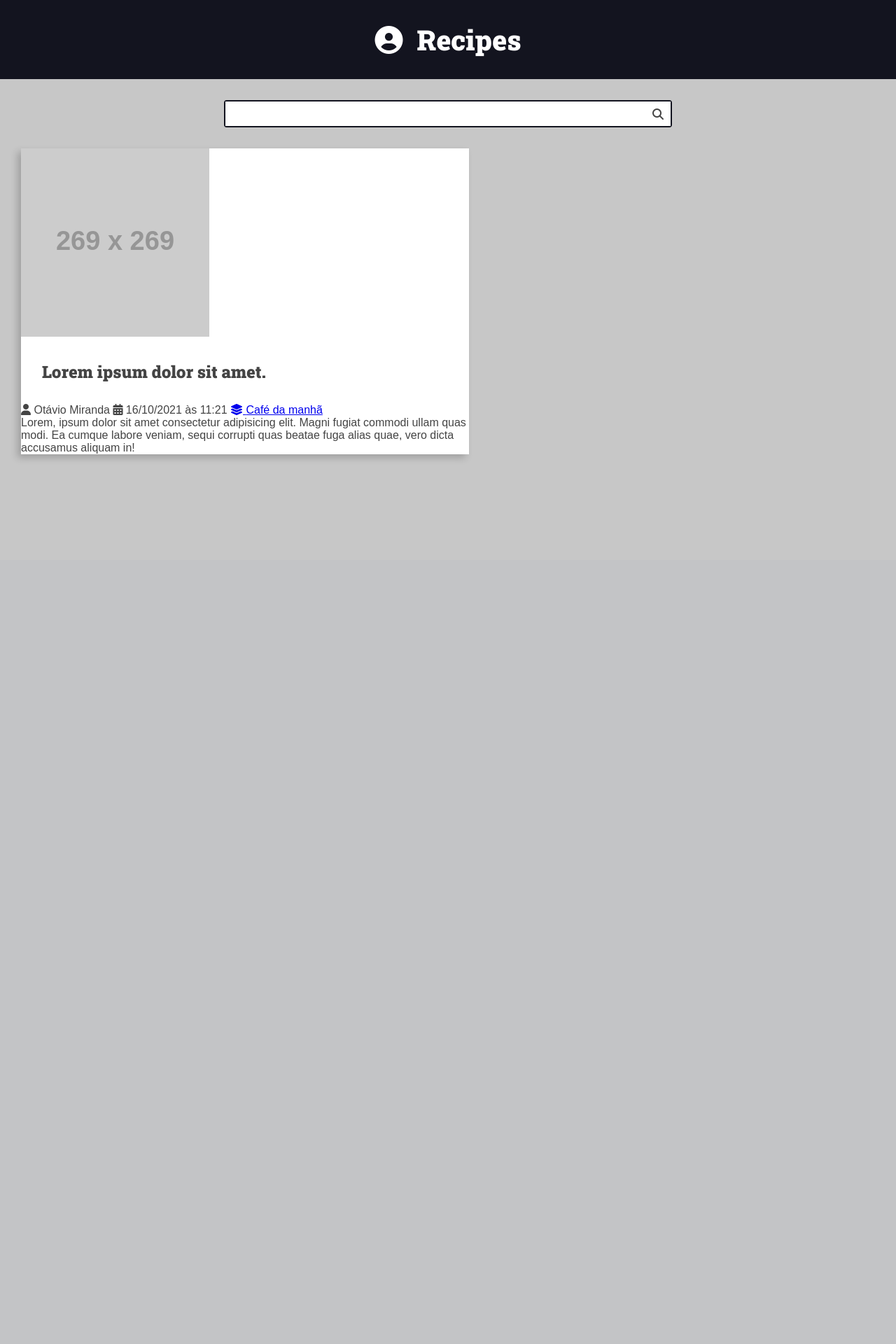
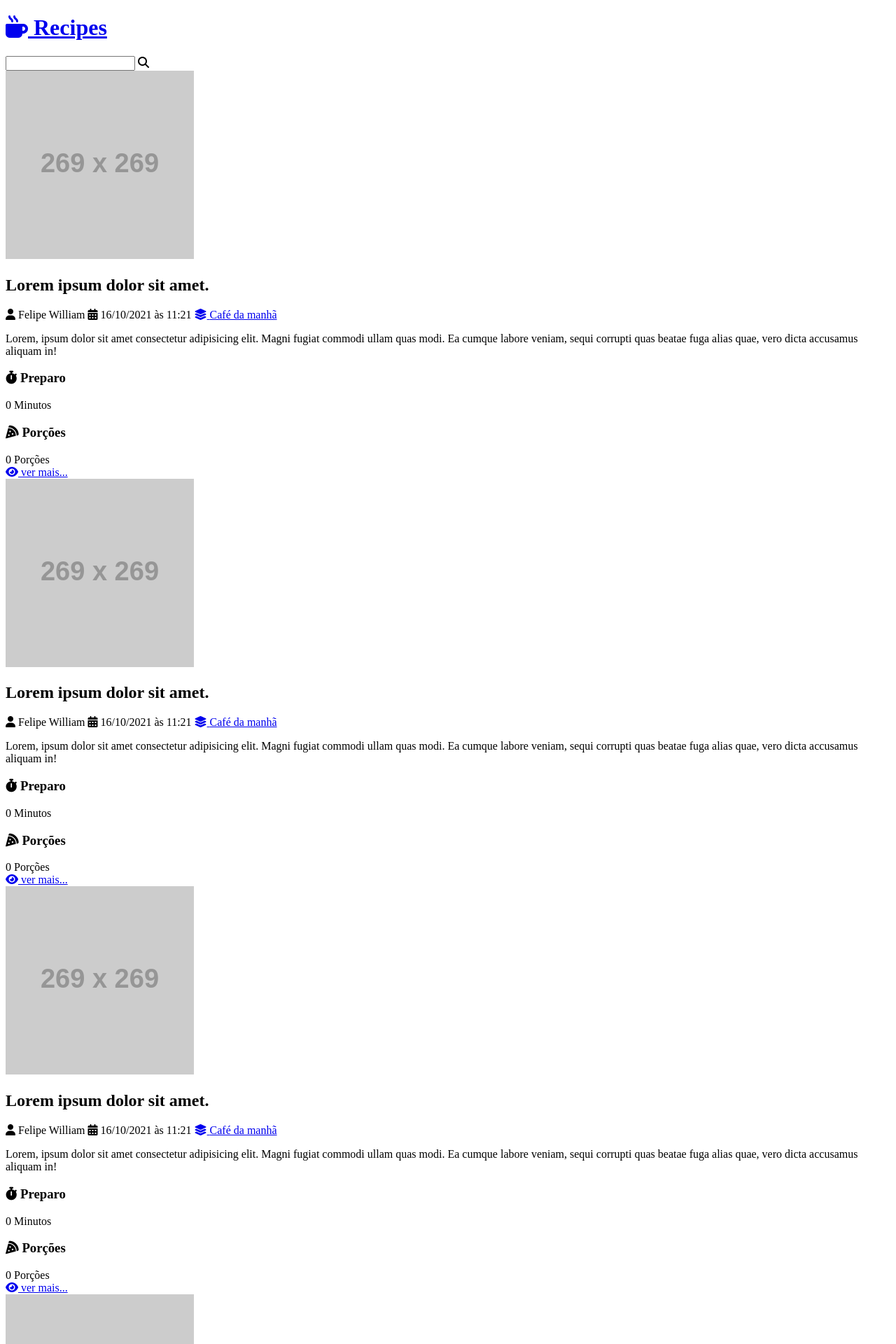
Before and after one commit to FelipeWilliam-dev/Projeto, a Django app: page / in a window 1280 px wide. Shown: the top 1920 px of the page at 70% size. Before the commit the page ends 656 px from the top, so only its background shows below. Run offline with Django 5.2, Linux system fonts and the light colour scheme; grey boxes labelled with a size stand in for pictures from a placeholder-image service; some libraries are stand-ins or nearby versions.

Commit message:
Add views and html/css

```diff
--- /dev/null
+++ b/base_templates/global/base.html
@@ -0,0 +1,22 @@
+<!DOCTYPE html>
+<html lang="pt-BR">
+
+<head>
+	{% include "recipes/partials/head.html" %}
+	<title>{% block title %} {% endblock title %} Recipes</title>
+</head>
+<body>
+  {% include "recipes/partials/header.html" %}
+  {% include "recipes/partials/search.html" %}
+
+  <main class="main-content-container">
+		{% block content %}
+		{% endblock content %}
+    </div>
+  </main>
+
+  {% include "recipes/partials/footer.html" %}
+
+</body>
+
+</html>
--- a/recipes/templates/recipes/pages/home.html
+++ b/recipes/templates/recipes/pages/home.html
@@ -1,45 +1,14 @@
-{% include "recipes/partials/head.html" %}
+{% extends "global/base.html" %}
+{% block title %}Home | {% endblock title %} Home |
 
-<body>
-  {% include "recipes/partials/header.html" %}
-  {% include "recipes/partials/search.html" %}
+{% block content %}
+    <div class="main-content main-content-list container">
+      {% include "recipes/partials/recipe.html" %}
+      {% include "recipes/partials/recipe.html" %}
+      {% include "recipes/partials/recipe.html" %}
 
-  <main class="main-content-container">
-    <div class="main-content main-content-list container">
-      <div class="recipe recipe-list-item">
-        <div class="recipe-cover">
-          <img src="https://placehold.jp/269fe6/ffffff/1280x720.png" alt="Temporario">
-        </div>
-        <div class="recipe-title-container">
-          <h2 class="recipe-title">Lorem ipsum dolor sit amet.</h2>
-        </div>
-        <div class="recipe-author">
-          <span class="recipe-author-item">
-            <i class="fas fa-user"></i>
-            Otávio Miranda
-          </span>
-          <span class="recipe-author-item">
-            <i class="fas fa-calendar-alt"></i>
-            16/10/2021 às 11:21
-          </span>
-          <span class="recipe-author-item">
-            <a href="/recipes/category/cafe-da-manha/">
-              <i class="fas fa-layer-group"></i>
-              <span>Café da manhã</span>
-            </a>
-          </span>
-        </div>
-
-        <div class="recipe-content">
-          <p>Lorem, ipsum dolor sit amet consectetur adipisicing elit. Magni fugiat commodi ullam quas modi.
-            Ea cumque labore veniam, sequi corrupti quas beatae fuga alias quae, vero dicta accusamus
-            aliquam in!</p>
-        </div>
-      </div>
+      {% include "recipes/partials/recipe.html" %}
+      {% include "recipes/partials/recipe.html" %}
+      {% include "recipes/partials/recipe.html" %}
     </div>
-  </main>
-
-
-</body>
-
-</html>
+{% endblock content %}
--- /dev/null
+++ b/recipes/templates/recipes/partials/footer.html
@@ -0,0 +1,9 @@
+<footer class="main-footer">
+  <div class="developer">
+    <a href="" target="_blank" rel="noreferrer noopener">By Felipe William</a>
+  </div>
+
+  <div class="powered">
+    <a href="https://www.djangoproject.com/" target="_blank" rel="noreferrer noopener">Powered by Django</a>
+  </div>
+</footer>
--- a/recipes/templates/recipes/partials/head.html
+++ b/recipes/templates/recipes/partials/head.html
@@ -1,7 +1,5 @@
-<!DOCTYPE html>
-<html lang="pt-BR">
+{% load static %}
 
-<head>
   <meta charset="UTF-8">
   <meta name="viewport" content="width=device-width, initial-scale=1.0">
   <link rel="stylesheet" href="https://cdnjs.cloudflare.com/ajax/libs/font-awesome/6.7.2/css/fontawesome.min.css"
@@ -20,182 +18,4 @@
   <link rel="preconnect" href="https://fonts.gstatic.com" crossorigin>
   <link href="https://fonts.googleapis.com/css2?family=Roboto+Slab:wght@900&display=swap" rel="stylesheet">
 
-  <title>Recipes</title>
-  <style>
-    :root {
-      --color-primary: #269fe6;
-      --color-primary-hover: #2086c2;
-      --color-primary-dark: #13141f;
-      --color-primary-dark-hover: #212336;
-      --color-primary-light: #d4ecfa;
-      --color-primary-light-hover: #bdd8e7;
-
-      --color-white: #fff;
-      --color-black: #000;
-
-      --color-dark-text: #444;
-      --color-info-light: #cce5ff;
-      --color-debug-light: #cce5ff;
-      --color-success-light: #d4edda;
-      --color-alert-light: #fff3cd;
-      --color-warning-light: #fff3cd;
-      --color-error-light: #f8d7da;
-
-      --color-info-dark: #4d86c4;
-      --color-debug-dark: #4d86c4;
-      --color-success-dark: #4a9c5d;
-      --color-alert-dark: #927f40;
-      --color-warning-dark: #927f40;
-      --color-error-dark: #da525d;
-
-      --color-gray-0: #f9f9f9;
-      --color-gray-1: #e0e0e0;
-      --color-gray-2: #c7c7c7;
-      --color-gray-3: #aeaeae;
-      --color-gray-4: #959595;
-      --color-gray-5: #7d7d7d;
-      --color-gray-6: #646464;
-      --color-gray-7: #4b4b4b;
-      --color-gray-8: #323232;
-      --color-gray-9: #191919;
-
-      --font-primary: sans-serif;
-      --font-headings: 'Roboto Slab', serif;
-
-      --spacing-gutter-medium: 3rem;
-      --spacing-gutter-large: 4rem;
-    }
-
-    * {
-      padding: 0;
-      margin: 0;
-      box-sizing: border-box;
-    }
-
-    html {
-      font-size: 62.5%;
-    }
-
-    body {
-      font-size: 1.6rem;
-      font-family: var(--font-primary);
-      background: var(--color-gray-2);
-      color: var(--color-dark-text);
-    }
-
-    h1,
-    h2,
-    h3,
-    h4,
-    h5,
-    h6 {
-      font-family: var(--font-headings);
-    }
-
-    .container {
-      max-width: 144rem;
-      margin: 0 auto;
-      padding: var(--spacing-gutter-medium);
-    }
-
-    .main-header-container {
-      background-color: #13141f;
-    }
-
-    .main-logo {
-      font-size: 4rem;
-      color: var(--color-white);
-      text-decoration: none;
-      display: flex;
-      flex-flow: row nowrap;
-      align-items: center;
-      justify-content: center;
-      width: fit-content;
-      margin: 0 auto;
-    }
-
-    .main-logo-icon {
-      margin-right: 2rem;
-    }
-
-    .search-form {
-      border: .2rem solid var(--color-primary-dark);
-      max-width: 64rem;
-      margin: 0 auto;
-      border-radius: .4rem;
-      position: relative;
-    }
-
-    .search-input,
-    .search-button {
-      border: none;
-      outline: none;
-      padding: 1rem;
-
-    }
-
-    .search-input {
-      width: 100%;
-      padding-right: 3rem;
-    }
-
-    .search-button {
-      position: absolute;
-      top: 0;
-      right: 0;
-    }
-
-    .search-button:focus {
-      outline: 1px solid var(--color-primary);
-      background: rgba(0, 0, 0, .05);
-    }
-
-    .search-form:focus-within {
-      border-color: var(--color-primary);
-      background: var(--color-white);
-    }
-
-    .search-form:focus-within .search-button {
-      color: var(--color-primary);
-    }
-
-    /*.submit {
-      background-color: gray;
-      width: auto;
-    }*/
-    .main-content {
-      padding-top: 0;
-    }
-
-    .main-content-list {
-      display: grid;
-      grid-template-columns: repeat(auto-fit, minmax(340px, 1fr));
-      gap: var(--spacing-gutter-large);
-    }
-
-    .recipe {
-      background: var(--color-white);
-      box-shadow: -5px 5px 10px rgba(0, 0, 0, .2);
-      transition: all 300ms ease-in-out;
-      transform: scale(1);
-    }
-
-    .recipe img {
-      max-width: 100%;
-    }
-
-    .recipe-list-item {
-      max-width: 64rem;
-    }
-
-    .recipe-list-item:hover {
-      transform: scale(1.02);
-      box-shadow: -8px 8px 18px rgba(0, 0, 0, .25);
-    }
-
-    .recipe-title-container {
-      padding: var(--spacing-gutter-medium);
-    }
-  </style>
-
-</head>
+  <link rel="stylesheet" href="{% static '/recipes/css/styles.css' %}">
--- a/recipes/templates/recipes/partials/header.html
+++ b/recipes/templates/recipes/partials/header.html
@@ -2,7 +2,7 @@
   <div class="main-header container">
     <h1>
       <a class="main-logo" href="/">
-        <i class="fa-solid fa-circle-user main-logo-icon"></i>
+        <i class="fa-solid fa-mug-hot main-logo-icon"></i>
         <span>Recipes</span>
       </a>
     </h1>
--- /dev/null
+++ b/recipes/templates/recipes/partials/recipe.html
@@ -0,0 +1,57 @@
+<div class="recipe recipe-list-item">
+  <div class="recipe-cover">
+    <img src="https://placehold.jp/269fe6/ffffff/1280x720.png" alt="Temporario">
+  </div>
+  <div class="recipe-title-container">
+    <h2 class="recipe-title">Lorem ipsum dolor sit amet.</h2>
+  </div>
+  <div class="recipe-author">
+    <span class="recipe-author-item">
+      <i class="fas fa-user"></i>
+      Felipe William
+    </span>
+    <span class="recipe-author-item">
+      <i class="fas fa-calendar-alt"></i>
+      16/10/2021 às 11:21
+    </span>
+    <span class="recipe-author-item">
+      <a href="/recipes/category/cafe-da-manha/">
+        <i class="fas fa-layer-group"></i>
+        <span>Café da manhã</span>
+      </a>
+    </span>
+  </div>
+
+  <div class="recipe-content">
+    <p>Lorem, ipsum dolor sit amet consectetur adipisicing elit. Magni fugiat commodi ullam quas modi.
+      Ea cumque labore veniam, sequi corrupti quas beatae fuga alias quae, vero dicta accusamus
+      aliquam in!</p>
+  </div>
+
+  <div class="recipe-meta-container">
+    <div class="recipe-meta recipe-preparation">
+      <h3 class="recipes-meta-title"><i class="fas fa-stopwatch"></i>
+        Preparo
+      </h3>
+      <div class="recipe-meta-text">
+        0 Minutos
+      </div>
+    </div>
+    <div class="recipe-meta recipe-servings">
+      <h3 class="recipes-meta-title"><i class="fas fa-pizza-slice"></i> Porções</h3>
+      <div class="recipe-meta-text">
+        0 Porções
+      </div>
+    </div>
+  </div>
+
+  <footer class="recipe-footer">
+    <a class="recipe-read-more button button-dark button-full-width" href="/recipes/3/">
+      <i class="fas fa-eye"></i>
+      <span>ver mais...</span>
+    </a>
+  </footer>
+
+
+
+</div>
--- a/recipes/urls.py
+++ b/recipes/urls.py
@@ -1,8 +1,9 @@
 from django.urls import path
-from recipes.views import home, contato #inclui todos as urls
+#from recipes.views import home, contato #inclui todos as urls
+from . import views # Nesse caso, é preciso adicionar "views." na frente da importação
 #from recipes.views import home, contato, sobre
 
 urlpatterns = [
-    path('', home),
-    path('contato/', contato),
+    path('', views.home),
+    path('recipes/<int:id>/', views.recipe),
 ]
--- a/recipes/views.py
+++ b/recipes/views.py
@@ -7,8 +7,8 @@
         'name':'Felipe William'
     })
 
-def contato(request):
-    return HttpResponse("Nicolas Passivo")
+def recipe(request, id):
+    return render(request, 'recipes/pages/recipe-view.html')
 
 
 # Create your views here.
```
Also changed, not shown: learning/settings.py (+10 -1 lines), recipes/templates/recipes/pages/recipe-view.html (added, +9 -0 lines), base_static/global/css/global-style.css (added).
